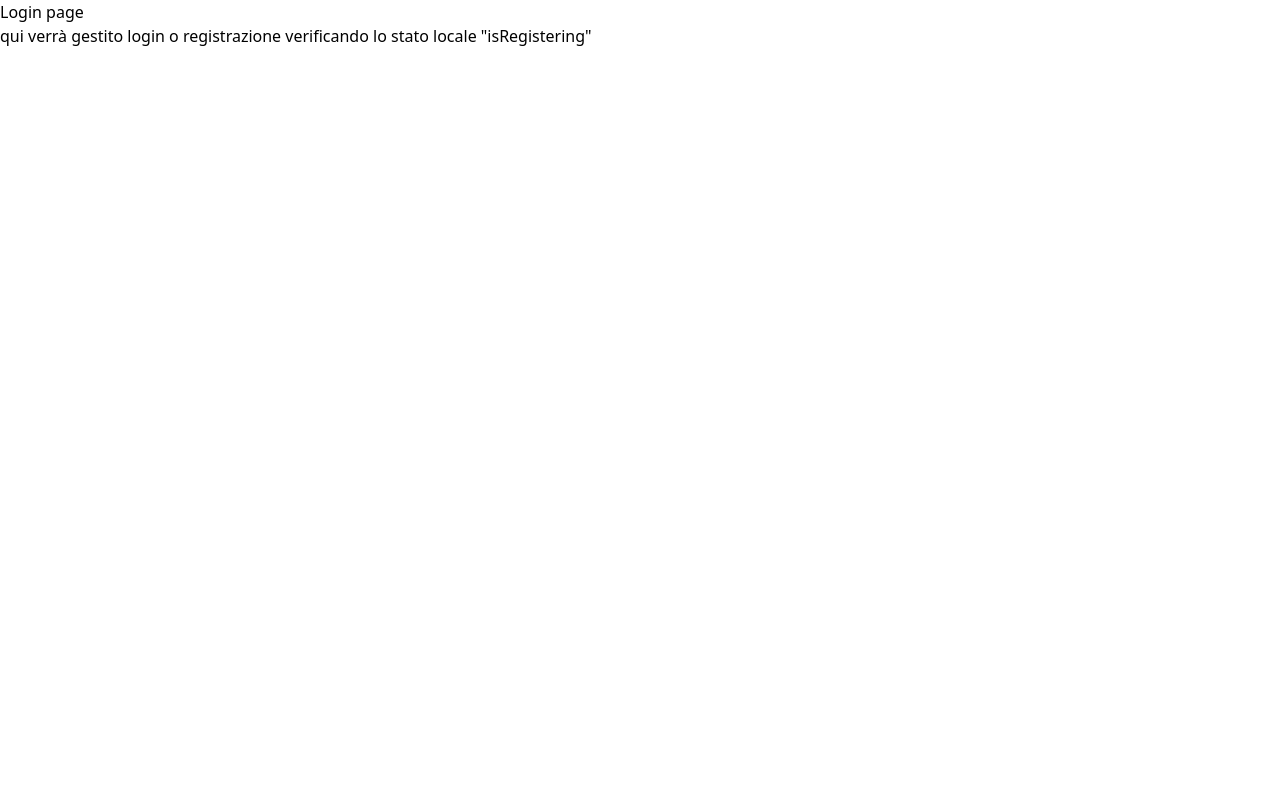
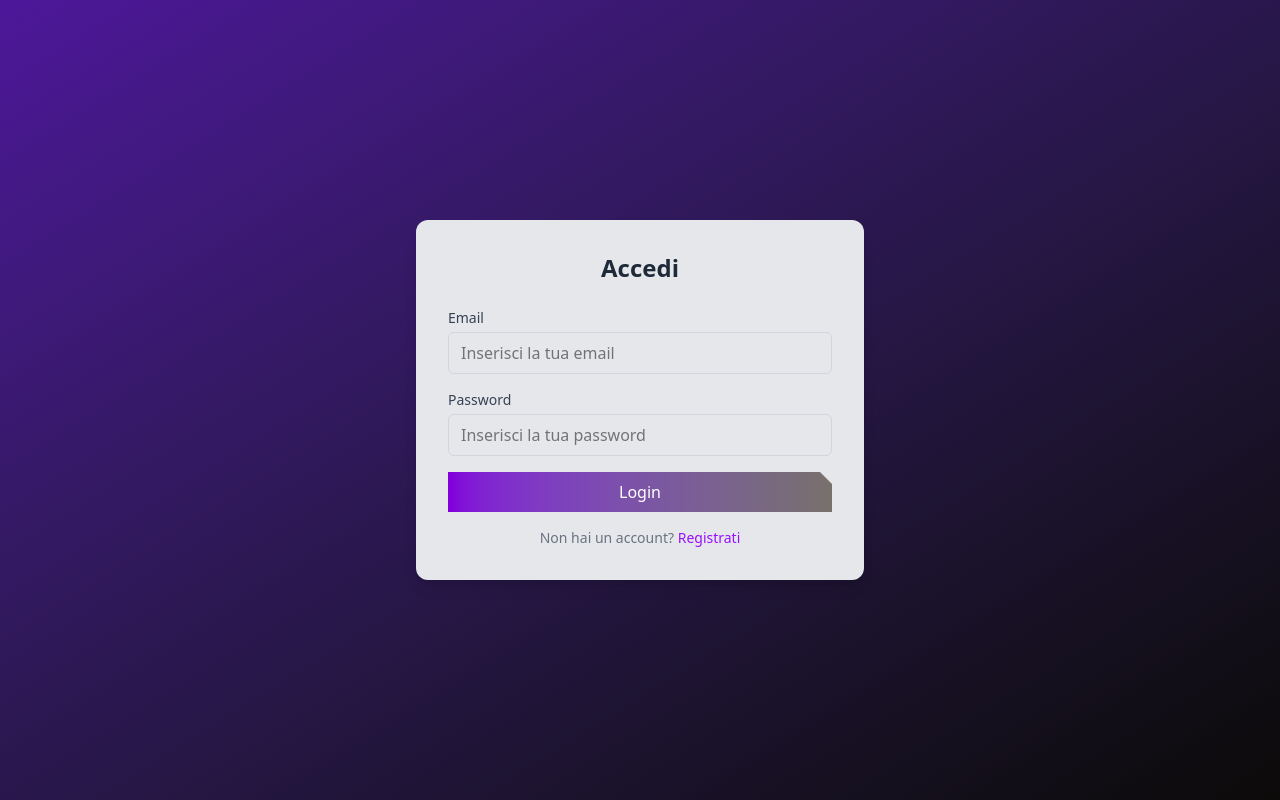
Before and after one commit to SpadaroFederico/UI-library, a React (Vite) app: page /Login in a window 1280 px wide. Built offline with nearby package versions, Linux system fonts and the light colour scheme.

Commit message:
[ADD] Login & registration + modal (w logic)

```diff
--- a/src/components/Button.jsx
+++ b/src/components/Button.jsx
@@ -3,23 +3,27 @@ import React from "react";
 /**
  * Button component
  *
- * Un pulsante riutilizzabile con supporto per:
+ * Un pulsante riutilizzabile con:
  * - dimensioni (size)
  * - colori (color)
- * - forme (shape)
  * - stato disabilitato o caricamento
  *
- * Tutti i bottoni condividono lo stesso gradient di base osservando anche l'attuale sito ho pensato che il gradient potrebbe piacere di più,
- * ho cercato di variare per dimensioni informandomi sull'utilizzo di diverse forme per offrire toni diversi a seconda del contesto,
- * ad esempio più o meno professionale o più "futuristico"
+ * Ho deciso di mantenere solo la variante con bordo tagliato (cut corner)
+ * perché dà un tocco più tech/futuristico e rende i pulsanti unici rispetto
+ * a quelli standard squadrati o arrotondati.
+ *
+ * Per l’hover del pulsante "primary" ho preferito non cambiare direttamente
+ * il gradient (non si anima in modo fluido nei browser), ma fare un crossfade
+ * tra due gradient sovrapposti. In questo modo il passaggio da viola→stone
+ * a viola→verde è molto più morbido e piacevole.
  *
  * Nota: per il caricamento ho inserito due varianti:
- *  - una "creativa" con una zanzara 🦟, pensata richiamando il tema dell'azienda e sfruttando solo emoji
- *    (dato che non è possibile usare librerie grafiche esterne).
- *  - una "classica" con spinner.
+ *  - una "creativa" con una zanzara 🦟 (per richiamare il tema aziendale e
+ *    usare un tocco simpatico senza librerie esterne).
+ *  - una "classica" con lo spinner.
  */
 
-// varianti di dimensioni
+// Varianti di dimensioni (padding e font size)
 const sizes = {
   sm: "px-3 py-1.5 text-sm",
   md: "px-5 py-2 text-base",
@@ -27,48 +31,65 @@ const sizes = {
 };
 
 // Varianti di colore
+// Nota: per "primary" gestiamo i gradient con i layer, qui serve solo il colore del testo
 const colors = {
-  primary: "from-purple-600 to-cyan-500 text-white",
+  primary: "text-white",
   danger: "from-red-400 to-red-600 text-white",
   success: "from-green-400 to-green-600 text-white",
   warning: "from-yellow-400 to-orange-500 text-black",
 };
 
-// Varianti di forma
-const shapes = {
-  default: "rounded-none", // squadrato, utilizzato principalmente per dare un tono professionale
-  rounded: "rounded-md",   // arrotondato leggero, più friendly come soluzione
-  pill: "rounded-full",    // pill shape, playful per alleggerire principalmente
-  skewed: "skew-x-12",     // inclinato, energico ho notato che viene spesso utilizzato per web app il cui punto di forza è il movimento
-  cut: "[clip-path:polygon(0%_0%,calc(100%-12px)_0%,100%_12px,100%_100%,0%_100%)]", // angolo tagliato, prima volta che lo sperimento ma personalmnte mi sembra adatto sopratutto per esprimere concetti avanzamento nelle tecnologia
-};
+// Forma unica scelta: bordo tagliato
+const shapeCut =
+  "[clip-path:polygon(0%_0%,calc(100%-12px)_0%,100%_12px,100%_100%,0%_100%)]";
+
+// Gradient per la variante "primary"
+const primaryBase = "from-purple-700 to-stone-500";   // stato normale: viola→stone
+const primaryHover = "from-purple-700 to-green-500";  // hover: viola→verde
 
 export default function Button({
   children,
   onClick,
   size = "md",
   color = "primary",
-  shape = "default",
   disabled = false,
   loading = false,
-  loadingType = "mosquito", // "mosquito" oppure "spinner"
+  loadingType = "mosquito", // "mosquito" | "spinner"
   className = "",
 }) {
+  const isInteractive = !(disabled || loading);
+
   return (
     <button
+      type="submit"
       onClick={onClick}
-      disabled={disabled || loading}
+      disabled={!isInteractive}
       className={`
-        inline-flex items-center justify-center font-medium
-        bg-gradient-to-r ${colors[color]}
-        ${sizes[size]} ${shapes[shape]}
-        transition-transform duration-200 ease-in-out
+        group relative overflow-hidden inline-flex items-center justify-center font-medium
+        ${sizes[size]} ${shapeCut}
         shadow-md hover:shadow-lg
-        ${disabled || loading ? "opacity-70 cursor-not-allowed" : "hover:scale-[1.02] active:scale-[0.98]"}
+        transition-all duration-300 ease-in-out
+        ${isInteractive ? "hover:scale-[1.02] active:scale-[0.98]" : "opacity-70 cursor-not-allowed"}
+        ${color !== "primary" ? `bg-gradient-to-r ${colors[color]}` : colors[color]}
         ${className}
       `}
     >
-      {/* Loading con zanzara */}
+      {/* Gestione speciale per "primary" */}
+      {color === "primary" && (
+        <>
+          <span
+            className={`pointer-events-none absolute inset-0 bg-gradient-to-r ${primaryBase} opacity-100 transition-opacity duration-300`}
+          />
+          <span
+            className={`pointer-events-none absolute inset-0 bg-gradient-to-r ${primaryHover} ${
+              isInteractive ? "opacity-0 group-hover:opacity-100" : "opacity-0"
+            } transition-opacity duration-300`}
+          />
+        </>
+      )}
+
+      {/* Contenuto sopra i layer */}
+      <span className="relative z-10 flex items-center">
         {loading && loadingType === "mosquito" && (
           <span
             className="mr-2 inline-block animate-mosquito text-2xl opacity-100 transform -scale-x-100"
@@ -79,15 +100,10 @@ export default function Button({
           </span>
         )}
 
-      {/* Loading classico con spinner */}
         {loading && loadingType === "spinner" && (
-        <span
-          className="mr-2 h-4 w-4 border-2 border-white border-t-transparent rounded-full animate-spin"
-        ></span>
+          <span className="mr-2 h-4 w-4 border-2 border-white border-t-transparent rounded-full animate-spin" />
         )}
 
-      {/* Se il pulsante è inclinato, correggo il testo per tenerlo dritto */}
-      <span className={shape === "skewed" ? "-skew-x-12" : ""}>
         {children}
       </span>
     </button>
--- /dev/null
+++ b/src/components/Modal.jsx
@@ -0,0 +1,40 @@
+import React from "react";
+
+export default function Modal({ isOpen, onClose, title, children }) {
+  if (!isOpen) return null;
+
+  return (
+    <div
+      className="
+        fixed inset-0 z-50 flex items-center justify-center
+        bg-gradient-to-br from-violet-900/40 to-stone-900/40
+        backdrop-blur-sm
+        animate-[overlayIn_0.4s_ease-out]
+      "
+    >
+      <div
+        className="
+          relative bg-white rounded-xl shadow-xl p-6 w-full max-w-md
+          border border-violet-400/30
+          animate-[modalIn_0.5s_ease-out]
+        "
+      >
+        {/* Bordo gradient sottile e animato */}
+        <div className="absolute inset-0 rounded-xl p-[2px] bg-gradient-to-r from-violet-500 via-cyan-400 to-green-500 animate-[borderFlow_4s_linear_infinite]">
+          <div className="w-full h-full bg-white rounded-xl"></div>
+        </div>
+
+        <div className="relative z-10">
+          <h2 className="text-lg font-bold mb-4">{title}</h2>
+          <div className="mb-6">{children}</div>
+          <button
+            onClick={onClose}
+            className="px-4 py-2 bg-violet-600 text-white rounded-md hover:bg-violet-700 transition"
+          >
+            Chiudi
+          </button>
+        </div>
+      </div>
+    </div>
+  );
+}
--- /dev/null
+++ b/src/data/users.js
@@ -0,0 +1,8 @@
+export const users = [
+    {
+        id: 1,
+        name: "Federico Spadaro",
+        email: "federicospadaro2@gmail.com",
+        password: "password123",
+    }
+]
--- a/src/pages/Login.jsx
+++ b/src/pages/Login.jsx
@@ -1,10 +1,153 @@
-import { useState } from 'react'
+import { useState } from "react";
+import { useNavigate } from "react-router-dom";
+import Input from "../components/Input";
+import Button from "../components/Button";
+import Modal from "../components/Modal";
+import { users as seedUsers } from "../data/users"; // importo i dati mockati
 
-export default function Login(){
-    return(
-        <>
-            <h1>Login page</h1>
-            <p>qui verrà gestito login o registrazione verificando lo stato locale "isRegistering"</p>
-        </>
-    )
+export default function Login() {
+  const [isRegistering, setIsRegistering] = useState(false);
+  const [email, setEmail] = useState("");
+  const [password, setPassword] = useState("");
+  const [name, setName] = useState("");
+  const [confirmPassword, setConfirmPassword] = useState("");
+  const [error, setError] = useState("");
+
+  const [showModal, setShowModal] = useState(false);
+  const [modalMessage, setModalMessage] = useState("");
+
+  // Stato locale inizializzato con gli utenti mockati
+  const [users, setUsers] = useState(seedUsers);
+
+  const navigate = useNavigate();
+
+  const handleSubmit = (e) => {
+    e.preventDefault();
+    setError("");
+
+    if (isRegistering) {
+      // Registrazione
+      if (password !== confirmPassword) {
+        setError("Le password non coincidono");
+        return;
+      }
+
+      const exists = users.find((u) => u.email === email);
+      if (exists) {
+        setError("Email già registrata");
+        return;
+      }
+
+      const newUser = { id: Date.now(), name, email, password };
+      setUsers((prev) => [...prev, newUser]);
+
+      setModalMessage("Registrazione completata con successo!");
+      setShowModal(true);
+    } else {
+      // Login
+      const user = users.find(
+        (u) => u.email === email && u.password === password
+      );
+
+      if (!user) {
+        setError("Credenziali non valide");
+        return;
+      }
+
+      setModalMessage(`Bentornato, ${user.name || "utente"}!`);
+      setShowModal(true);
+    }
+  };
+
+  return (
+    <div className="min-h-screen flex items-center justify-center bg-gradient-to-br from-violet-900 to-stone-950">
+      <div className="bg-gray-200 rounded-xl shadow-lg w-full max-w-md p-8">
+        <h1 className="text-2xl font-bold text-gray-800 mb-6 text-center">
+          {isRegistering ? "Crea un account" : "Accedi"}
+        </h1>
+
+        <form onSubmit={handleSubmit} className="space-y-4">
+          {isRegistering && (
+            <Input
+              label="Nome"
+              type="text"
+              value={name}
+              onChange={(e) => setName(e.target.value)}
+              placeholder="Inserisci il tuo nome"
+            />
+          )}
+
+          <Input
+            label="Email"
+            type="email"
+            value={email}
+            onChange={(e) => setEmail(e.target.value)}
+            placeholder="Inserisci la tua email"
+          />
+
+          <Input
+            label="Password"
+            type="password"
+            value={password}
+            onChange={(e) => setPassword(e.target.value)}
+            placeholder="Inserisci la tua password"
+          />
+
+          {isRegistering && (
+            <Input
+              label="Conferma Password"
+              type="password"
+              value={confirmPassword}
+              onChange={(e) => setConfirmPassword(e.target.value)}
+              placeholder="Ripeti la password"
+            />
+          )}
+
+          {error && <p className="text-sm text-red-600">{error}</p>}
+
+          <Button color="primary" size="md" className="w-full">
+            {isRegistering ? "Registrati" : "Login"}
+          </Button>
+        </form>
+
+        <p className="text-sm text-gray-500 text-center mt-4">
+          {isRegistering ? (
+            <>
+              Hai già un account?{" "}
+              <button
+                type="button"
+                onClick={() => setIsRegistering(false)}
+                className="text-purple-600 hover:underline"
+              >
+                Accedi
+              </button>
+            </>
+          ) : (
+            <>
+              Non hai un account?{" "}
+              <button
+                type="button"
+                onClick={() => setIsRegistering(true)}
+                className="text-purple-600 hover:underline"
+              >
+                Registrati
+              </button>
+            </>
+          )}
+        </p>
+      </div>
+
+      {/* Modale di conferma */}
+      <Modal
+        isOpen={showModal}
+        onClose={() => {
+          setShowModal(false);
+          navigate("/"); // redirect dopo chiusura modale
+        }}
+        title="Operazione completata"
+      >
+        <p>{modalMessage}</p>
+      </Modal>
+    </div>
+  );
 }
```
Also changed, not shown: src/App.jsx (+5 -5 lines). Lines whose indentation alone changed are shown as unchanged.
